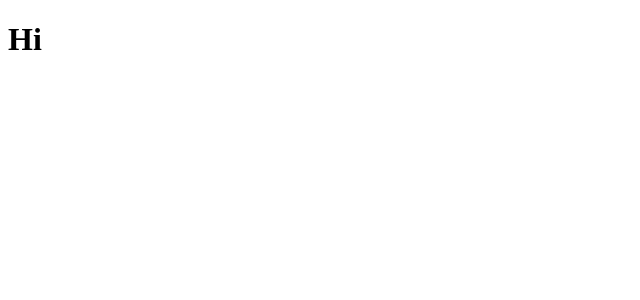
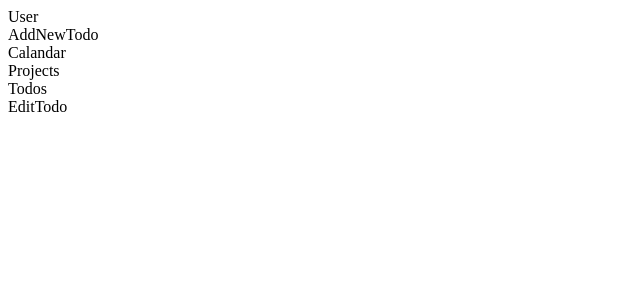
Before and after one commit to NazJaberi/React-To-Do, a React (Create React App) app in the folder todolist/: page / in a window 1280 px wide. Shown: the top 300 px of the page, without its empty margins (0-640 px from the left). Built offline with nearby package versions, Linux system fonts and the light colour scheme.

Commit message:
structure

```diff
--- a/todolist/src/App.js
+++ b/todolist/src/App.js
@@ -1,16 +1,26 @@
 import './App.css';
 import Header from './Components/Header'
 import Main from './Components/Main'
+import AddNewTodo from './Components/AddNewTodo'
+import Calandar from './Components/Calandar'
+import EditTodo from './Components/EditTodo'
+import Projects from './Components/Projects'
+import Todos from './Components/Todos'
+import User from './Components/User'
 
 
 function App() {
   return (
     <div className="App">
       <Header>
-        <h1>Hi</h1>
+        <User />
+        <AddNewTodo />
+        <Calandar />
+        <Projects />
       </Header>
       <Main>
-
+        <Todos />
+        <EditTodo />
       </Main>
     </div>
   );
--- /dev/null
+++ b/todolist/src/Components/AddNewTodo.js
@@ -0,0 +1,11 @@
+import react from 'react'
+
+function AddNewTodo(){
+    return(
+<div className='AddNewTodo'>
+AddNewTodo
+</div>
+    )
+}
+
+export default AddNewTodo
--- /dev/null
+++ b/todolist/src/Components/Calandar.js
@@ -0,0 +1,11 @@
+import react from 'react'
+
+function Calandar(){
+    return(
+<div className='Calandar'>
+Calandar
+</div>
+    )
+}
+
+export default Calandar
--- /dev/null
+++ b/todolist/src/Components/EditTodo.js
@@ -0,0 +1,11 @@
+import react from 'react'
+
+function EditTodo(){
+    return(
+<div className='EditTodo'>
+EditTodo
+</div>
+    )
+}
+
+export default EditTodo
--- /dev/null
+++ b/todolist/src/Components/Projects.js
@@ -0,0 +1,11 @@
+import react from 'react'
+
+function Projects(){
+    return(
+<div className='Projects'>
+Projects
+</div>
+    )
+}
+
+export default Projects
--- /dev/null
+++ b/todolist/src/Components/Todos.js
@@ -0,0 +1,11 @@
+import react from 'react'
+
+function Todos(){
+    return(
+<div className='Todos'>
+Todos
+</div>
+    )
+}
+
+export default Todos
--- /dev/null
+++ b/todolist/src/Components/User.js
@@ -0,0 +1,11 @@
+import react from 'react'
+
+function User(){
+    return(
+<div className='User'>
+User
+</div>
+    )
+}
+
+export default User
```
